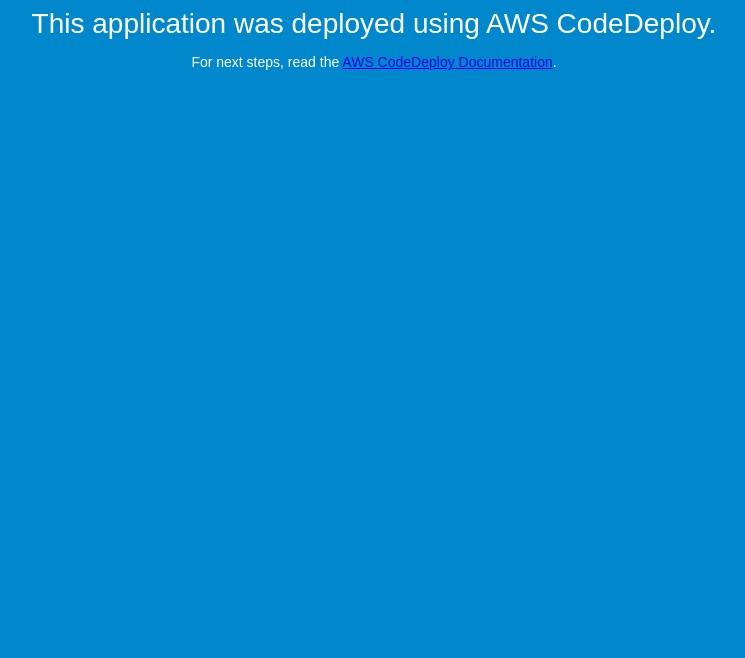
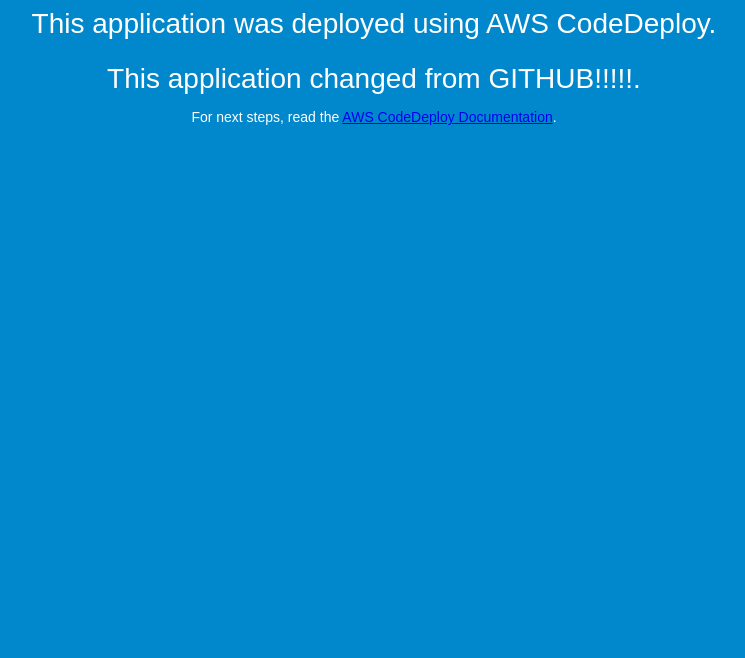
Before and after one commit to KarolJunde/codedeploytest, a plain HTML site: page index.html in a window 1280 px wide. Shown: the part 142-800 px from the top of the page, without its empty margins (266-1011 px from the left). Drawn offline with Linux system fonts and the light colour scheme.

Commit message:
Changes in index.html

```diff
--- a/index.html
+++ b/index.html
@@ -28,6 +28,7 @@
   <div align="center">
     <h1>Congratulations</h1>
     <h2>This application was deployed using AWS CodeDeploy.</h2>
+    <h2>This application changed from GITHUB!!!!!.</h2>
     <p>For next steps, read the <a href="http://aws.amazon.com/documentation/codedeploy">AWS CodeDeploy Documentation</a>.</p>
   </div>
 </body>
```
